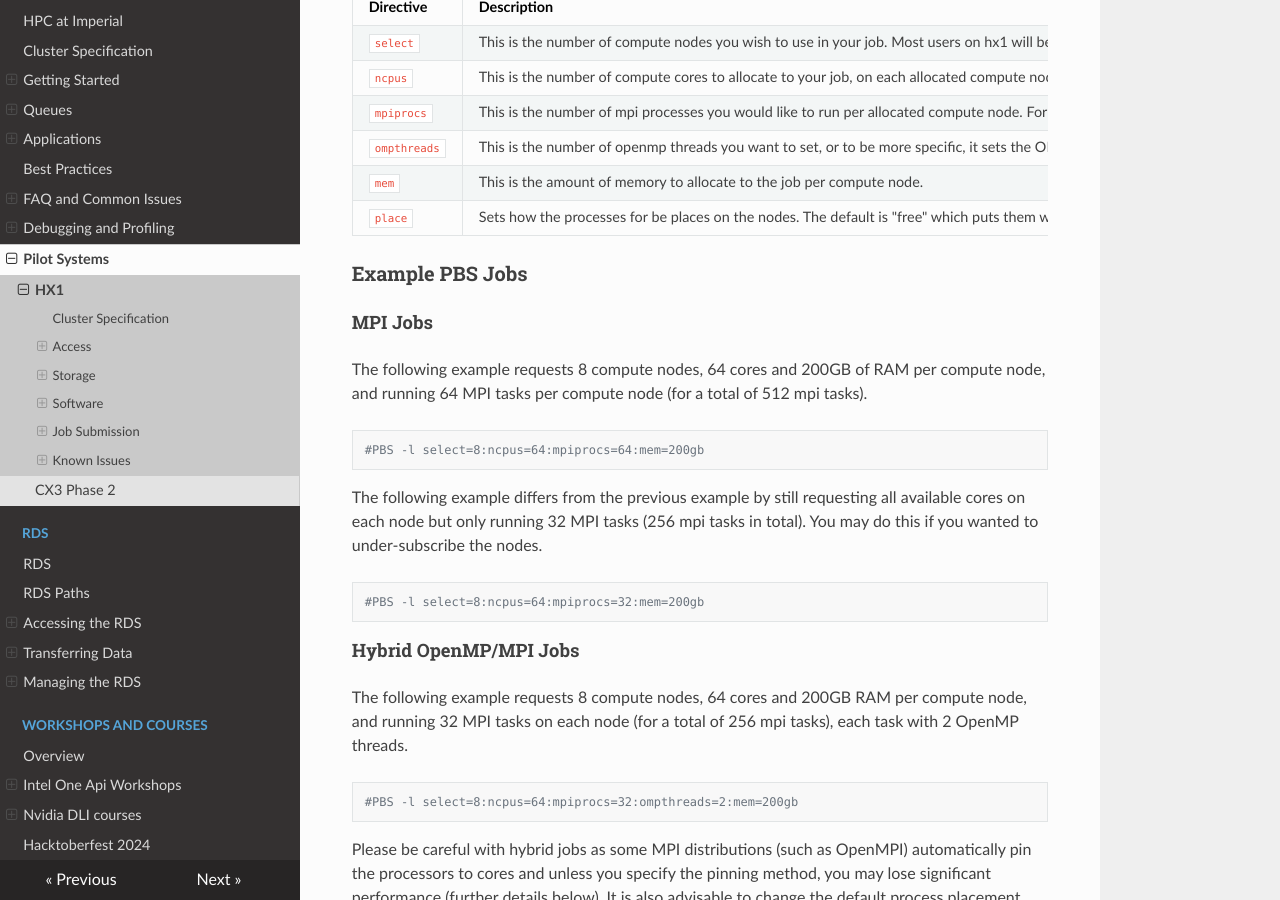
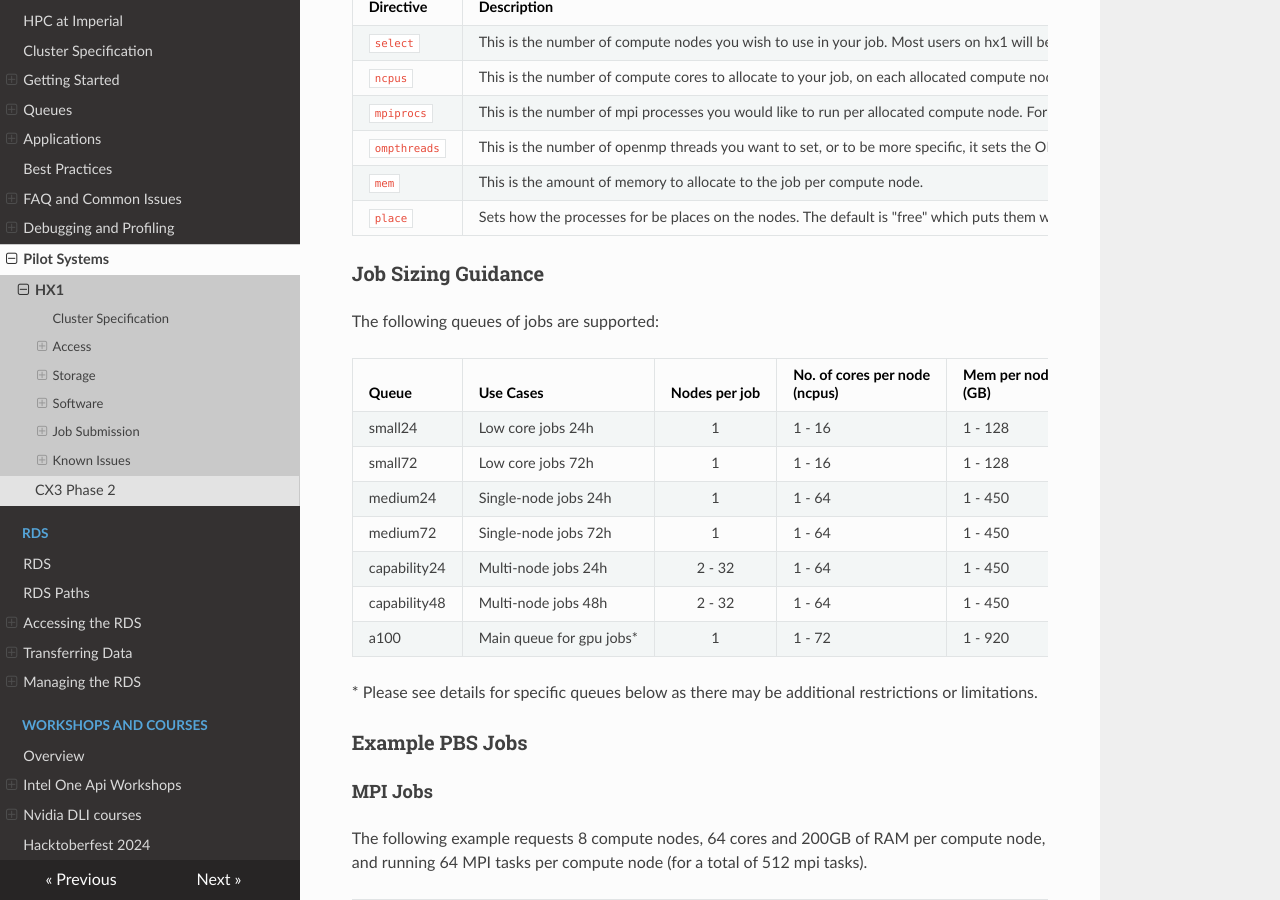
Before and after one commit to ImperialCollegeLondon/icl-rcs-user-guide, an MkDocs documentation site: the page built from docs/hpc/pilot/hx1.md, in a window 1280 px wide and 900 px high, scrolled down 8895 px. Built offline with MkDocs 1.6.1, drawn with Linux system fonts in a browser that asks for light colours; nearby versions of some CDN libraries.

Commit message:
added table for HX1 job sizing (#40)

```diff
--- a/docs/hpc/pilot/hx1.md
+++ b/docs/hpc/pilot/hx1.md
@@ -340,6 +340,22 @@ The following table provides an explanation of what each directive means in the
 | `mem` | This is the amount of memory to allocate to the job per compute node. |
 | `place` | Sets how the processes for be places on the nodes. The default is "free" which puts them where ever there is space |
 
+### Job Sizing Guidance
+
+The following queues of jobs are supported:
+
+| Queue | Use Cases | Nodes per job | No. of cores per node<br>(ncpus) | Mem per node<br>(GB) | Walltime<br>(hrs) |
+| ----- | --------- | :-------------: | ---------------------------- | -------- | -------------- |
+| small24 | Low core jobs 24h | 1 | 1 - 16 | 1 - 128 | 0 - 24 |
+| small72 | Low core jobs 72h | 1 | 1 - 16 | 1 - 128 | 24 - 72 |
+| medium24 | Single-node jobs 24h | 1 | 1 - 64 | 1 - 450 | 0 - 24 |
+| medium72 | Single-node jobs 72h | 1 | 1 - 64 | 1 - 450 | 24 - 72 |
+| capability24 | Multi-node jobs 24h | 2 - 32 | 1 - 64 | 1 - 450 | 0 - 24 |
+| capability48 | Multi-node jobs 48h | 2 - 32 | 1 - 64 | 1 - 450 | 24 - 48 |
+| a100 | Main queue for gpu jobs* | 1 | 1 - 72 | 1 - 920 | 0 - 72 |
+
+\* Please see details for specific queues below as there may be additional restrictions or limitations.
+
 ### Example PBS Jobs
 #### MPI Jobs
 
```
